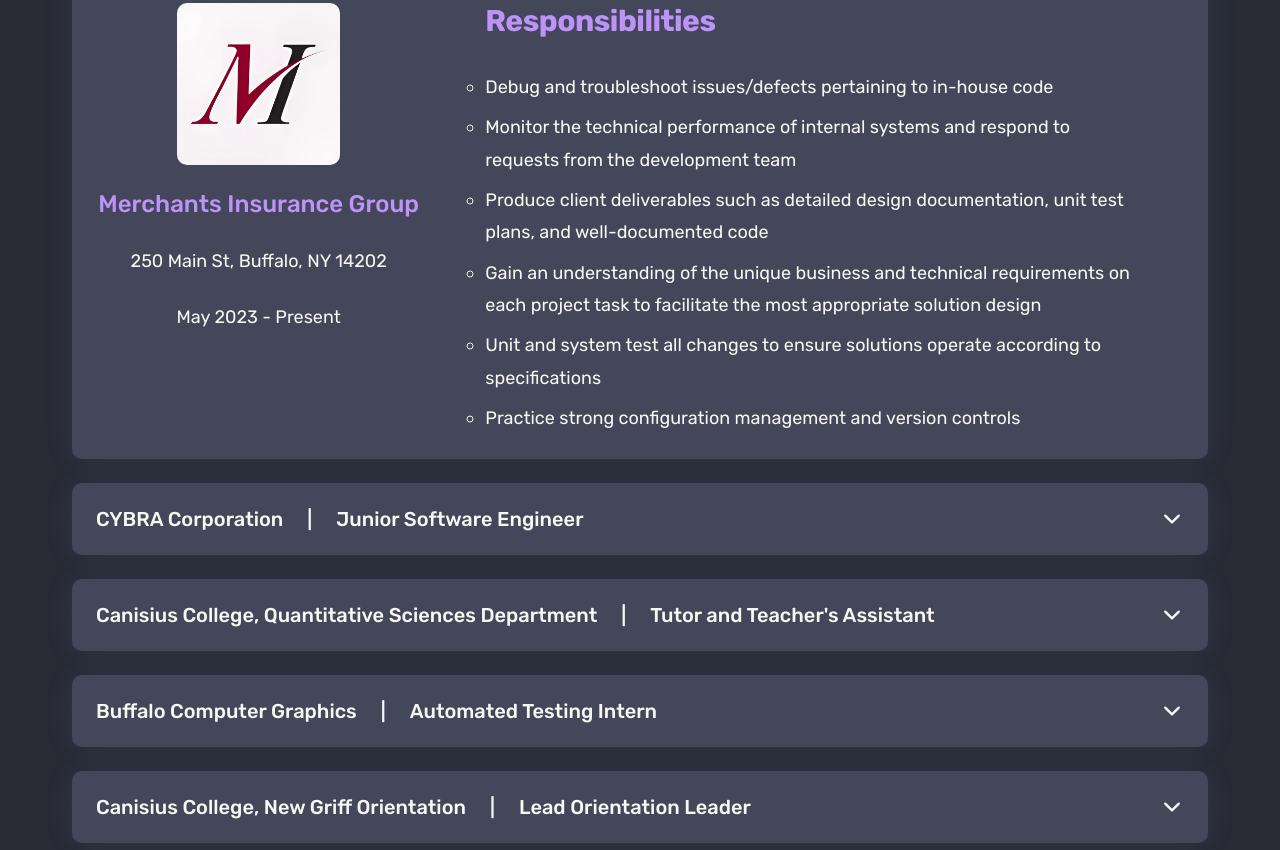
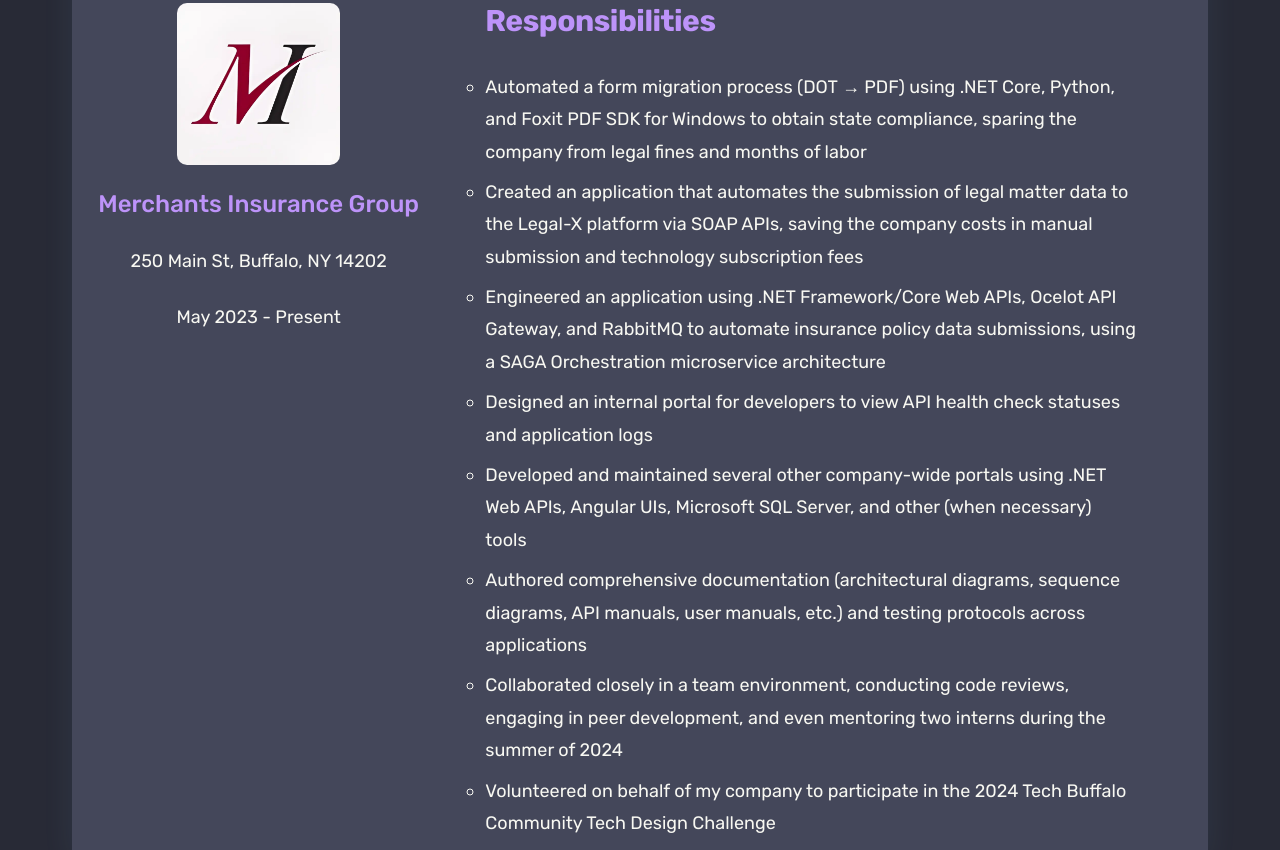
Before and after one commit to ZacharyPataky/personal-website, a plain HTML site: page index.html in a window 1280 px wide. Shown: the part 3570-4420 px from the top of the page. Drawn offline with nearby package versions, Linux system fonts and the light colour scheme.

Commit message:
Updated IonIcon URLs so they always take the latest icons; updated MIG and CYBRA work items.

```diff
--- a/index.html
+++ b/index.html
@@ -32,8 +32,8 @@
     <link rel="stylesheet" href="css/queries.css">
 
     <!-- Ion Icon Scripts -->
-    <script type="module" src="https://unpkg.com/ionicons@7.1.0/dist/ionicons/ionicons.esm.js"></script>
-    <script nomodule src="https://unpkg.com/ionicons@7.1.0/dist/ionicons/ionicons.js"></script>
+    <script type="module" src="https://cdn.jsdelivr.net/npm/ionicons@latest/dist/ionicons/ionicons.esm.js"></script>
+    <script nomodule src="https://cdn.jsdelivr.net/npm/ionicons@latest/dist/ionicons/ionicons.js"></script>
 
     <!-- JavaScript -->
     <script defer src="js/script.js"></script>
@@ -399,26 +399,28 @@
                                 <h3 class="heading-tertiary">Responsibilities</h3>
                                 <ul class="job-responsibilities--list">
                                     <li class="job-responsibilities--item">
-                                        Debug and troubleshoot issues/defects pertaining to in-house code
+                                        Automated a form migration process (DOT → PDF) using .NET Core, Python, and Foxit PDF SDK for Windows to obtain state compliance, sparing the company from legal fines and months of labor
                                     </li>
                                     <li class="job-responsibilities--item">
-                                        Monitor the technical performance of internal systems and respond to
-                                        requests from the development team
+                                        Created an application that automates the submission of legal matter data to the Legal-X platform via SOAP APIs, saving the company costs in manual submission and technology subscription fees
                                     </li>
                                     <li class="job-responsibilities--item">
-                                        Produce client deliverables such as detailed design documentation, unit test
-                                        plans, and well-documented code
+                                        Engineered an application using .NET Framework/Core Web APIs, Ocelot API Gateway, and RabbitMQ to automate insurance policy data submissions, using a SAGA Orchestration microservice architecture
                                     </li>
                                     <li class="job-responsibilities--item">
-                                        Gain an understanding of the unique business and technical requirements on
-                                        each project task to facilitate the most appropriate solution design
+                                        Designed an internal portal for developers to view API health check statuses and application logs
                                     </li>
                                     <li class="job-responsibilities--item">
-                                        Unit and system test all changes to ensure solutions operate according to
-                                        specifications
+                                        Developed and maintained several other company-wide portals using .NET Web APIs, Angular UIs, Microsoft SQL Server, and other (when necessary) tools
                                     </li>
                                     <li class="job-responsibilities--item">
-                                        Practice strong configuration management and version controls
+                                        Authored comprehensive documentation (architectural diagrams, sequence diagrams, API manuals, user manuals, etc.) and testing protocols across applications
+                                    </li>
+                                    <li class="job-responsibilities--item">
+                                        Collaborated closely in a team environment, conducting code reviews, engaging in peer development, and even mentoring two interns during the summer of 2024
+                                    </li>
+                                    <li class="job-responsibilities--item">
+                                        Volunteered on behalf of my company to participate in the 2024 Tech Buffalo Community Tech Design Challenge
                                     </li>
                                 </ul>
                             </div>
@@ -445,24 +447,16 @@
                                 <h3 class="heading-tertiary">Responsibilities</h3>
                                 <ul class="job-responsibilities--list">
                                     <li class="job-responsibilities--item">
-                                        Participated as an active component of an Agile development team, often
-                                        collaborating with other developers
+                                        Participated as an active component of an Agile development team, often collaborating with other developers
                                     </li>
                                     <li class="job-responsibilities--item">
-                                        Debugged current and legacy software, sometimes on client-specific copies of the
-                                        application
+                                        Debugged current and legacy software, sometimes on client-specific copies of the application
                                     </li>
                                     <li class="job-responsibilities--item">
-                                        Contributed to the development of an upcoming web-based product using the
-                                        Angular / Spring Boot stack
+                                        Contributed to the development of an upcoming web-based product using the Angular / Spring Boot stack
                                     </li>
                                     <li class="job-responsibilities--item">
-                                        Instrumental in designing and implementing a new UI scheme in our MarkMagic Lite
-                                        application
-                                    </li>
-                                    <li class="job-responsibilities--item">
-                                        Skilled enough to earn responsibility over critical components of our new
-                                        product three weeks into employment
+                                        Instrumental in designing and implementing a new UI scheme in our MarkMagic Lite application
                                     </li>
                                 </ul>
                             </div>
@@ -771,7 +765,7 @@
 
     <footer class="footer">
         <div class="container">
-            <p class="footer-text">Last Updated: June 2023</p>
+            <p class="footer-text">Last Updated: April 2025</p>
         </div>
     </footer>
 </body>
```
